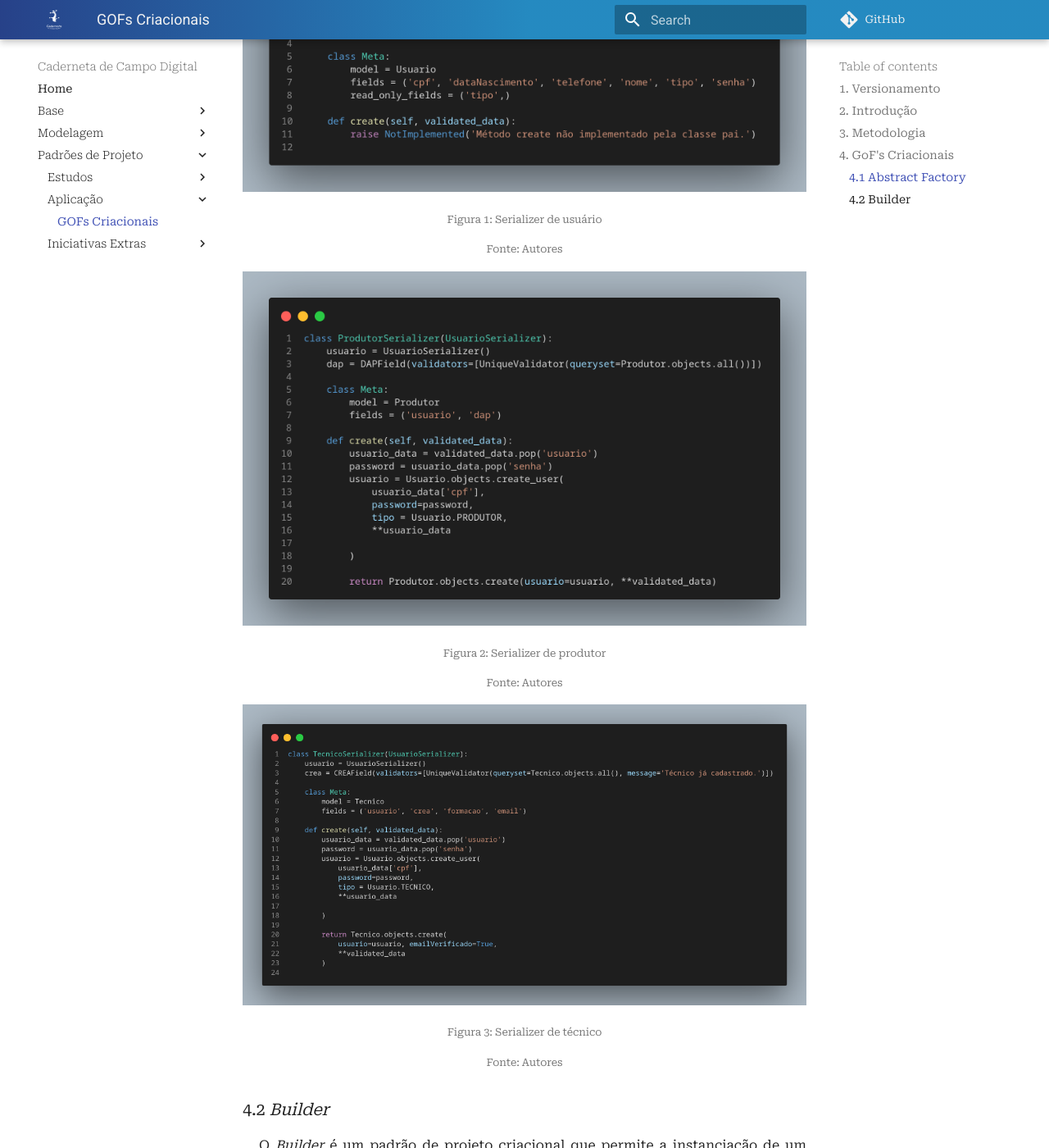
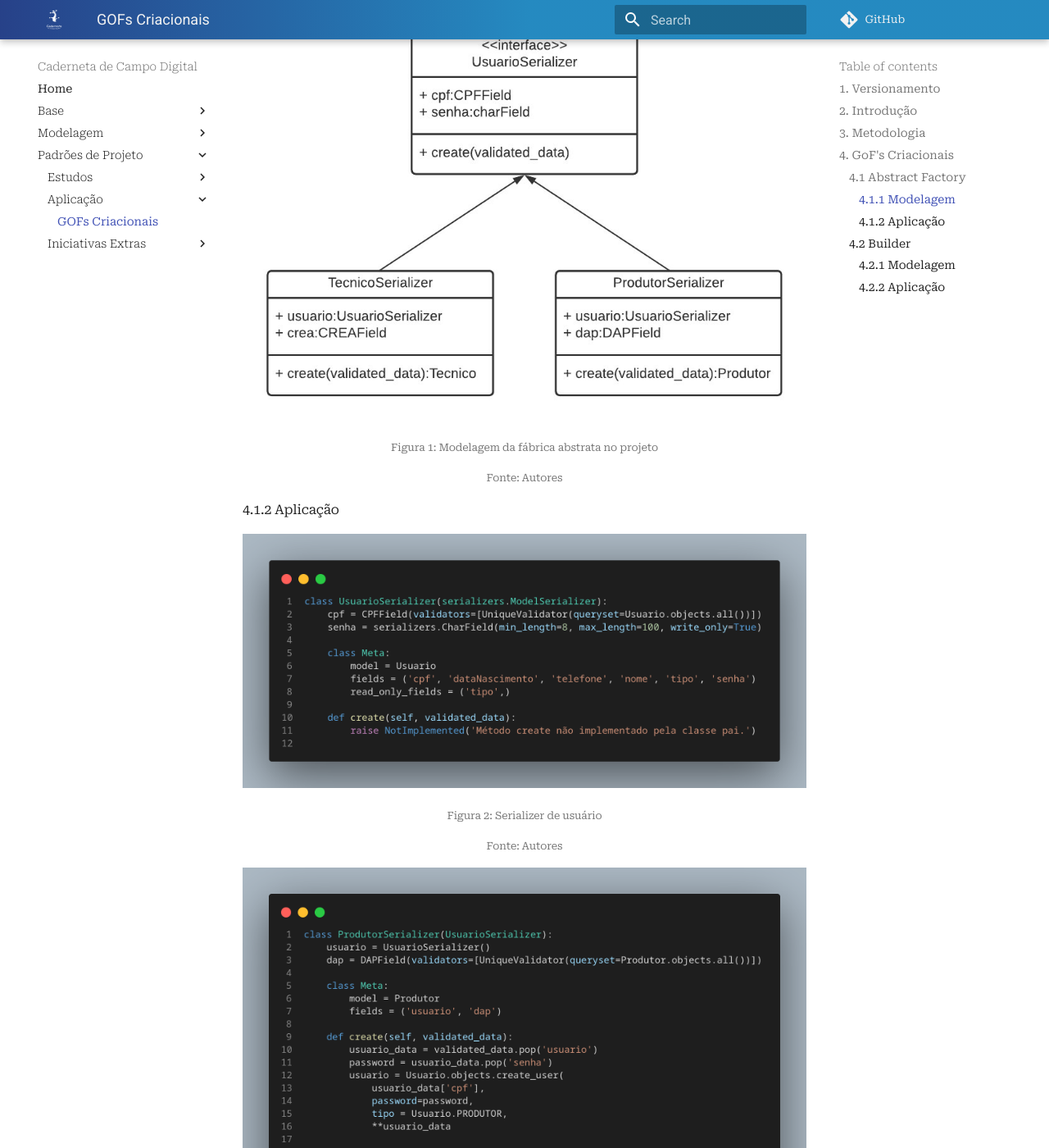
Before and after one commit to UnBArqDsw2021-2/2021.2_G4_CadernetaDeCampoDigital_docs, an MkDocs documentation site: the page built from docs/padroes_projetos/aplicacao/gofs_criacionais.md, in a window 1280 px wide and 1400 px high, scrolled down 1515 px. Shown: the whole window at 82% size. Built offline with MkDocs 1.6.1 and Material for MkDocs 9.7.7, drawn with Linux system fonts in a browser that asks for light colours; comment, search, counter and statistics services are not loaded; some of the changed text lies outside the part shown.

Commit message:
#118 Adicionando modelagem nos gofs criacionais
Co-authored-by: Rafael Cleydson <rafael.cleydson@gmail.com>

```diff
--- a/docs/padroes_projetos/aplicacao/gofs_criacionais.md
+++ b/docs/padroes_projetos/aplicacao/gofs_criacionais.md
@@ -6,7 +6,8 @@
 | ------ | ---------- | --------------------------- | ------------------------- |
 | 1.0    | 16/03/2022 | Abertura do documento       | João Moura e Rafael Ramos |
 | 1.1    | 16/03/2022 | Adição da aplicação de Factory Method        | João Moura e Rafael Ramos                   |
-| 1.1    | 16/03/2022 | Adição da aplicação de Builder | João Moura e Rafael Ramos              |
+| 1.2    | 16/03/2022 | Adição da aplicação de Builder | João Moura e Rafael Ramos              |
+| 1.3    | 18/03/2022 | Adição dos exemplos de modelagem | João Moura e Rafael Ramos              |
 
 
 ## 2. Introdução
@@ -25,21 +26,31 @@
 <p align="justify" style="text-indent: 20px">Entendendo esse conceito, parte-se então para sua implementação no backend. O django-rest utiliza as ideias de <i>serializers</i>, que "traduzem" as informações. Nessa implementação, existem diversos métodos que podem ser sobrescritos e que repassam suas responsabilidades para as subclasses respectivas, sendo viável a utilização desse padrão de projeto criacional.</p>
 <p align="justify" style="text-indent: 20px">Para tanto, foi necessário ser feita uma refatoração dos modelos já existentes de Usuário, Produtor e Técnico para comportarem esse padrão. Uma dessas alterações foi a retirada completa do fluxo <i>create</i> existente no <i>serializer</i> de Usuário, passando-se as responsabilidades desse método para as classes de Produtor e Técnico. Dessa forma, o código resultante que representa esse GoF Criacional pode ser visto abaixo.</p>
 
+#### 4.1.1 Modelagem
+
+<center>
+  <img src="../../../assets/padroes_projetos/abstract_factory_modelagem.png" width="800" class="zoom"/>
+  <h6 align = "center">Figura 1: Modelagem da fábrica abstrata no projeto</h6>
+  <h6 align = "center">Fonte: Autores</h6>
+</center>
+
+#### 4.1.2 Aplicação
+
 <center>
   <img src="../../../assets/padroes_projetos/abstract_factory_usuario.png" width="800" class="zoom"/>
-  <h6 align = "center">Figura 1: Serializer de usuário</h6>
+  <h6 align = "center">Figura 2: Serializer de usuário</h6>
   <h6 align = "center">Fonte: Autores</h6>
 </center>
 
 <center>
   <img src="../../../assets/padroes_projetos/abstract_factory_produtor.png" width="800" class="zoom"/>
-  <h6 align = "center">Figura 2: Serializer de produtor</h6>
+  <h6 align = "center">Figura 3: Serializer de produtor</h6>
   <h6 align = "center">Fonte: Autores</h6>
 </center>
 
 <center>
   <img src="../../../assets/padroes_projetos/abstract_factory_tecnico.png" width="800" class="zoom"/>
-  <h6 align = "center">Figura 3: Serializer de técnico</h6>
+  <h6 align = "center">Figura 4: Serializer de técnico</h6>
   <h6 align = "center">Fonte: Autores</h6>
 </center>
 
@@ -47,26 +58,36 @@
 <p align="justify" style="text-indent: 20px">O <i>Builder</i> é um padrão de projeto criacional que permite a instanciação de um objeto complexo através de uma simples solicitação, mantendo todo o processo complexo de criação oculto para o cliente.</p>
 <p align="justify" style="text-indent: 20px">Um importante requisito do nosso projeto é a conversão dos dados de uma caderneta para o formato pdf que será utilizado quando o produtor encerra uma plantação, este pdf pode ser considerado um objeto complexo permitindo a implementação do padrão <i>Builder</i> para permitir uma construção simples e rápida.</p>
 
+#### 4.2.1 Modelagem
+
+<center>
+  <img src="../../../assets/padroes_projetos/builder_modelagem.png" width="800" class="zoom"/>
+  <h6 align = "center">Figura 5: Modelagem do builder no projeto</h6>
+  <h6 align = "center">Fonte: Autores</h6>
+</center>
+
+#### 4.2.2 Aplicação
+
 <center>
   <img src="../../../assets/padroes_projetos/builder_abstract.png" width="800" class="zoom"/>
-  <h6 align = "center">Figura 4: Builder abstrato</h6>
+  <h6 align = "center">Figura 6: Builder abstrato</h6>
   <h6 align = "center">Fonte: Autores</h6>
 </center>
 
 <center>
   <img src="../../../assets/padroes_projetos/builder_tecnico.png" width="800" class="zoom"/>
-  <h6 align = "center">Figura 5: Builder concreto de técnico</h6>
+  <h6 align = "center">Figura 7: Builder concreto de técnico</h6>
   <h6 align = "center">Fonte: Autores</h6>
 </center>
 
 <center>
   <img src="../../../assets/padroes_projetos/builder_produtor.png" width="800" class="zoom"/>
-  <h6 align = "center">Figura 6: Builder concreto de produtor</h6>
+  <h6 align = "center">Figura 8: Builder concreto de produtor</h6>
   <h6 align = "center">Fonte: Autores</h6>
 </center>
 
 <center>
   <img src="../../../assets/padroes_projetos/builder_director.png" width="800" class="zoom"/>
-  <h6 align = "center">Figura 7: Diretor</h6>
+  <h6 align = "center">Figura 9: Diretor</h6>
   <h6 align = "center">Fonte: Autores</h6>
 </center>
```
Also changed, not shown: docs/assets/padroes_projetos/abstract_factory_modelagem.png (added), docs/assets/padroes_projetos/builder_modelagem.png (added).
